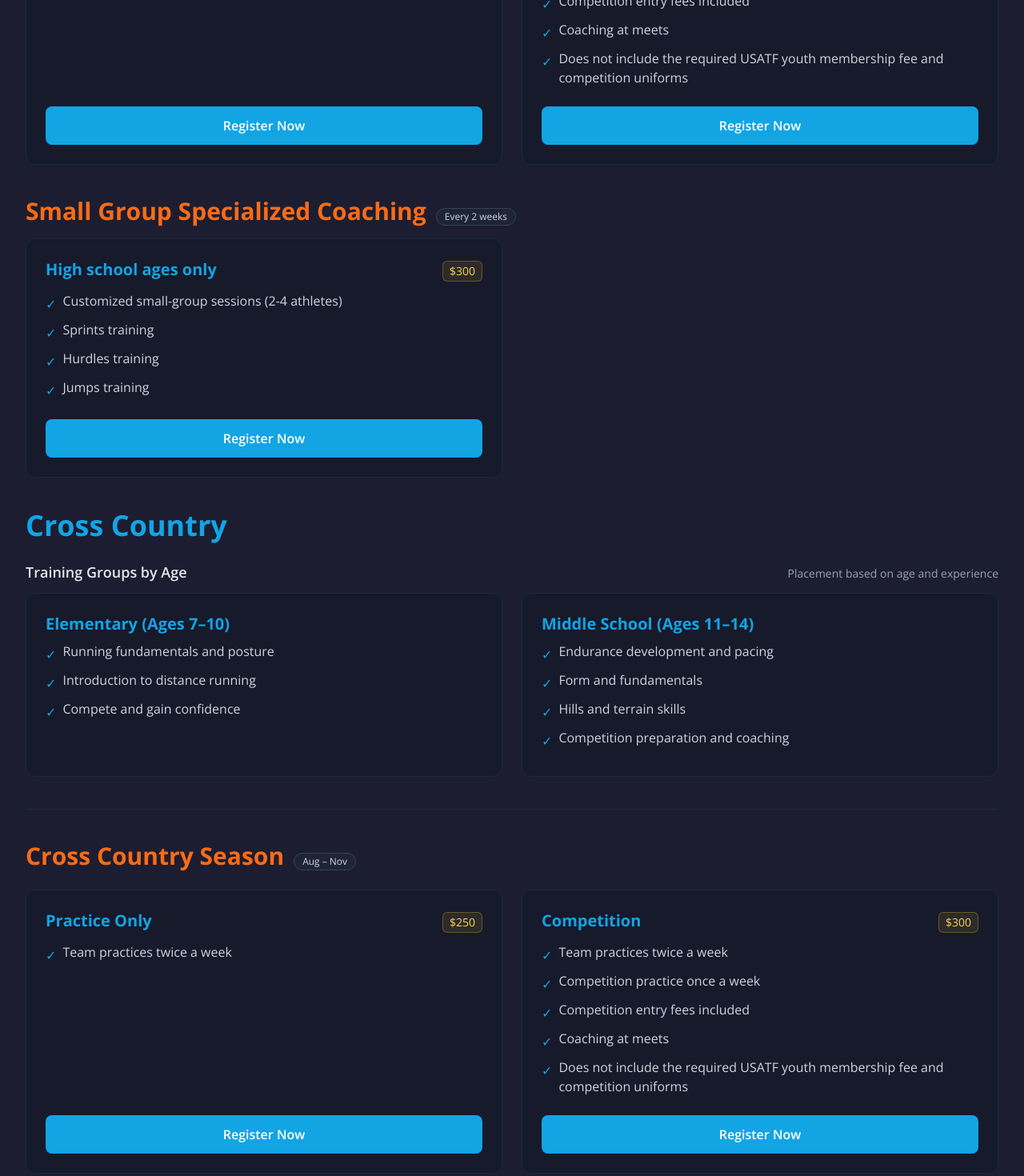
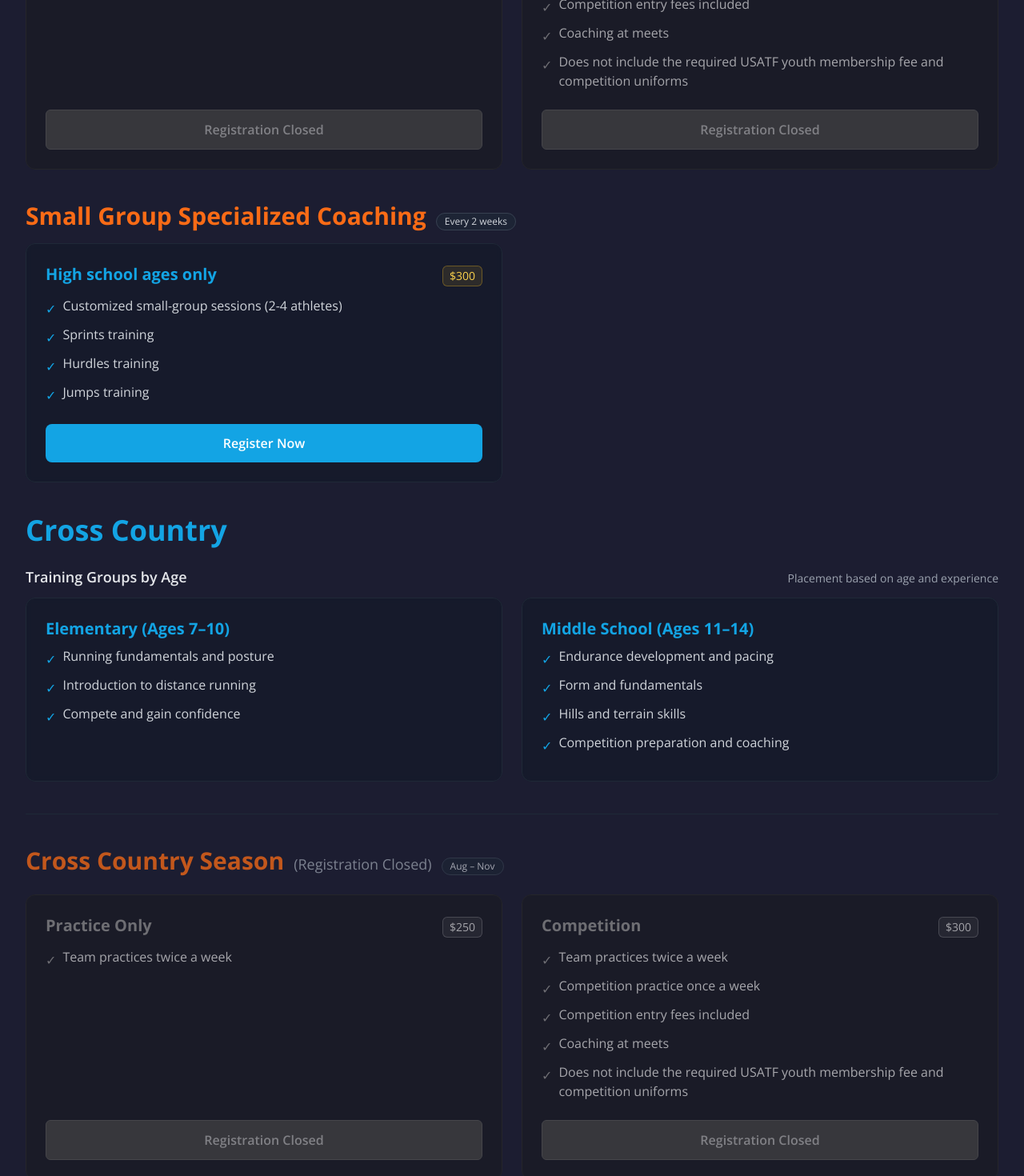
Before and after one commit to flores8/roadrunners, a Next.js app: page / in a window 1280 px wide. Shown: the part 2600-4070 px from the top of the page at 80% size. Built offline with nearby package versions, Linux system fonts and the light colour scheme.

Commit message:
only show programs that are available to register and make others closed

```diff
--- a/components/Programs.tsx
+++ b/components/Programs.tsx
@@ -60,10 +60,15 @@ export default function Programs() {
 
           {/* Seasons */}
           <div className="space-y-10">
-            {programs.track.seasons?.map((season, seasonIndex) => (
-              <div key={`season-${seasonIndex}`} className="animate-slide-up" style={{ animationDelay: `${seasonIndex * 100}ms` }}>
+            {programs.track.seasons?.map((season, seasonIndex) => {
+              const isActive = (season as any).active !== false;
+              return (
+                <div key={`season-${seasonIndex}`} className={`animate-slide-up ${!isActive ? 'opacity-75' : ''}`} style={{ animationDelay: `${seasonIndex * 100}ms` }}>
                   <div className="mb-4 flex items-baseline gap-3">
-                  <h4 className="text-2xl md:text-3xl font-bold text-accent-orange">{season.name}</h4>
+                    <h4 className="text-2xl md:text-3xl font-bold text-accent-orange">
+                      {season.name}
+                      {!isActive && <span className="ml-3 text-lg font-normal text-gray-400">(Registration Closed)</span>}
+                    </h4>
                     <span className="inline-flex items-center rounded-full border border-gray-700 bg-gray-800/60 px-2.5 py-0.5 text-xs text-gray-300">{season.dates}</span>
                   </div>
 
@@ -72,7 +77,7 @@ export default function Programs() {
                     {season.plans.map((plan, planIndex) => (
                       <div
                         key={`season-${seasonIndex}-plan-${planIndex}`}
-                      className="card hover:transform hover:-translate-y-2 transition-all duration-300"
+                        className={`card transition-all duration-300 ${isActive ? 'hover:transform hover:-translate-y-2' : 'grayscale'}`}
                       >
                         <div className="flex flex-col h-full">
                           <div className="mb-3 flex items-baseline justify-between">
@@ -89,6 +94,7 @@ export default function Programs() {
                               ))}
                             </ul>
                           ) : null}
+                          {isActive ? (
                             <a
                               href={plan.registrationLink}
                               target="_blank"
@@ -98,12 +104,21 @@ export default function Programs() {
                             >
                               Register Now
                             </a>
+                          ) : (
+                            <button
+                              disabled
+                              className="w-full py-3 px-6 rounded-md bg-gray-700 text-gray-400 font-semibold cursor-not-allowed border border-gray-600"
+                            >
+                              Registration Closed
+                            </button>
+                          )}
                         </div>
                       </div>
                     ))}
                   </div>
                 </div>
-            ))}
+              );
+            })}
           </div>
         </div>
 
@@ -146,17 +161,22 @@ export default function Programs() {
           ) : null}
 
           {/* Cross Country Season(s) */}
-          {programs.crossCountry.seasons?.map((season, seasonIndex) => (
-            <div key={`xc-season-${seasonIndex}`} className="space-y-6">
+          {programs.crossCountry.seasons?.map((season, seasonIndex) => {
+            const isActive = (season as any).active !== false;
+            return (
+              <div key={`xc-season-${seasonIndex}`} className={`space-y-6 ${!isActive ? 'opacity-75' : ''}`}>
                 <div className="mb-4 flex items-baseline gap-3">
-                <h4 className="text-2xl md:text-3xl font-bold text-accent-orange">{season.name}</h4>
+                  <h4 className="text-2xl md:text-3xl font-bold text-accent-orange">
+                    {season.name}
+                    {!isActive && <span className="ml-3 text-lg font-normal text-gray-400">(Registration Closed)</span>}
+                  </h4>
                   <span className="inline-flex items-center rounded-full border border-gray-700 bg-gray-800/60 px-2.5 py-0.5 text-xs text-gray-300">{season.dates}</span>
                 </div>
                 <div className="grid grid-cols-1 md:grid-cols-2 lg:grid-cols-2 xl:grid-cols-2 gap-6">
                   {season.plans.map((plan, planIndex) => (
                     <div
                       key={`xc-season-${seasonIndex}-plan-${planIndex}`}
-                    className="card hover:transform hover:-translate-y-2 transition-all duration-300"
+                      className={`card transition-all duration-300 ${isActive ? 'hover:transform hover:-translate-y-2' : 'grayscale'}`}
                     >
                       <div className="flex flex-col h-full">
                         <div className="mb-3 flex items-baseline justify-between">
@@ -173,6 +193,7 @@ export default function Programs() {
                             ))}
                           </ul>
                         ) : null}
+                        {isActive ? (
                           <a
                             href={plan.registrationLink}
                             target="_blank"
@@ -182,12 +203,21 @@ export default function Programs() {
                           >
                             Register Now
                           </a>
+                        ) : (
+                          <button
+                            disabled
+                            className="w-full py-3 px-6 rounded-md bg-gray-700 text-gray-400 font-semibold cursor-not-allowed border border-gray-600"
+                          >
+                            Registration Closed
+                          </button>
+                        )}
                       </div>
                     </div>
                   ))}
                 </div>
               </div>
-          ))}
+            );
+          })}
         </div>
       </div>
     </section>
--- a/lib/content.ts
+++ b/lib/content.ts
@@ -30,6 +30,7 @@ export const siteContent = {
       title: "Track & Field",
       seasons: [
         {
+          active: false,
           name: "Season 1",
           dates: "Feb 1 – Apr 26",
           plans: [
@@ -90,6 +91,7 @@ export const siteContent = {
           ],
         },
         {
+          active: false,
           name: "Season 2",
           dates: "May 26 – Jun 31",
           plans: [
@@ -110,6 +112,7 @@ export const siteContent = {
                 "Competition entry fees included",
                 "Coaching at meets",
                 "Does not include the required USATF youth membership fee and competition uniforms",
+                // https://www.usatf.org/home-normal/top-utility-nav-content/membership/individual-youth-membership
               ],
               registrationLink: "https://ovroadrunners.cheddarup.com", // Cheddar Up portal
             },
@@ -171,6 +174,7 @@ export const siteContent = {
           ],
         },
         {
+          active: true,
           name: "Small Group Specialized Coaching",
           dates: "Every 2 weeks",
           plans: [
@@ -233,11 +237,16 @@ export const siteContent = {
           ],
         },
       ],
+      emptyState: {
+        title: "Registration Closed",
+        message: "We are currently out of season. Please check back later for upcoming programs.",
+      },
     },
     crossCountry: {
       title: "Cross Country",
       seasons: [
         {
+          active: false,
           name: "Cross Country Season",
           dates: "Aug – Nov",
           plans: [
@@ -294,7 +303,7 @@ export const siteContent = {
       {
         icon: "🏃‍♂️", // Can be replaced with actual icon component
         title: "Expert Coaching",
-        description: "USATF certified coaches with competitive backgrounds",
+        description: "USATF certified coaches with years of coaching experience",
       },
       {
         icon: "⚡", // Can be replaced with actual icon component
@@ -317,37 +326,37 @@ export const siteContent = {
   // Schedule Section
   schedule: {
     title: "Weekly Schedule",
-    subtitle: "Training sessions at City Track Stadium",
+    subtitle: "Training sessions to make you faster",
     sessions: [
       {
         day: "Monday",
-        time: "4:00 PM - 6:00 PM",
-        groups: "All Groups",
-        focus: "Speed Development",
+        time: "5:45 PM - 7:00 PM",
+        groups: "Practice",
       },
       {
         day: "Tuesday",
-        time: "4:00 PM - 5:30 PM",
-        groups: "Elementary & Middle School",
-        focus: "Technique Work",
+        time: "On your own",
+        groups: "",
       },
       {
         day: "Wednesday",
-        time: "4:00 PM - 6:00 PM",
-        groups: "All Groups",
-        focus: "Endurance Training",
+        time: "5:45 PM - 7:00 PM",
+        groups: "Competitive Only Practice",
       },
       {
         day: "Thursday",
-        time: "4:00 PM - 5:30 PM",
-        groups: "High School Only",
-        focus: "Event Specific",
+        time: "5:45 PM - 7:00 PM",
+        groups: "Practice",
+      },
+      {
+        day: "Friday",
+        time: "On your own",
+        groups: "",
       },
       {
         day: "Saturday",
-        time: "9:00 AM - 11:00 AM",
-        groups: "All Groups",
-        focus: "Competition Prep",
+        time: "To be announced",
+        groups: "Track meets",
       },
     ],
   },
@@ -386,10 +395,10 @@ export const siteContent = {
 
   // Testimonials Section
   testimonials: {
-    title: "What Parents & Athletes Say",
+    title: "About the Oro Valley Roadrunners",
     list: [
       {
-        quote: "My daughter's confidence and speed have improved dramatically. The coaches truly care about each athlete's development.",
+        quote: "The Oro Valley Roadrunners are a dedicated cross country and track & field club, bringing together athletes of all ages and skill levels who share a passion for running, jumping, and throwing. Founded to give the Oro Valley community a place to train, compete, and grow, our club offers a supportive environment where athletes can push their limits, set new goals, and develop a lifelong love for the sport. We believe that success in track and cross country comes from hard work, resilience, and a strong team spirit.",
         author: "Jennifer M.",
         role: "Parent",
       },
@@ -412,41 +421,39 @@ export const siteContent = {
     list: [
       {
         question: "What equipment does my child need?",
-        answer: "Athletes need running shoes (spikes optional), water bottle, and comfortable athletic clothing. We provide all training equipment.",
+        answer: "For cross country, a good pair of running shoes and a water bottle are the essentials. For track and field, athletes may eventually benefit from event-specific shoes (like spikes), but these are not required for beginners. Comfortable athletic clothing is recommended. We’ll provide guidance on any additional gear as your child progresses.",
       },
       {
         question: "Do you offer financial aid?",
-        answer: "Yes! We believe every child deserves access to quality training. Apply for our scholarship program.",
-        linkText: "Apply for Financial Aid",
-        link: "https://roadrunners-track.cheddarup.com/financial-aid", // Replace with actual link
+        answer: "Yes. We believe every child should have the opportunity to participate in running. If cost is a barrier, please reach out to us. We have financial aid options and can work with families on a case-by-case basis.", // Replace with actual link
       },
       {
         question: "Can my child try a practice before committing?",
-        answer: "Absolutely! We offer a free trial practice for all new athletes. Sign up on our website or contact us directly.",
+        answer: "Absolutely! We welcome new athletes to come try one practice for free. It’s a great way to see if Roadrunners is a good fit before registering.",
       },
       {
         question: "What if my child has never done track before?",
-        answer: "No problem! We welcome athletes of all skill levels. Our coaches will assess your child and place them in the appropriate training group.",
+        answer: "No experience is required! Many of our athletes start with little or no background in track or cross country. Our coaches teach the fundamentals in a positive, supportive environment where kids can grow at their own pace.",
       },
       {
         question: "Do you compete in meets?",
-        answer: "Yes, we participate in local and regional track meets throughout the season. Competition is optional but encouraged for athlete development.",
+        answer: "Yes. Our athletes have the option to participate in local and regional meets during the season. Meets are a fun way to test progress, build team spirit, and celebrate hard work—but participation is encouraged, not required.",
       },
       {
         question: "What's your weather policy?",
-        answer: "We train rain or shine! Practice is only cancelled for lightning or extreme weather. Updates are sent via email and posted on Instagram.",
+        answer: "Safety comes first. Practices may be delayed, shortened, or canceled in cases of lightning, heavy rain, extreme heat, or poor air quality. Updates are sent promptly through our TeamReach communication app so families are always informed.",
       },
     ],
   },
 
   // Location & Contact Section
   location: {
-    title: "Location & Contact",
-    subtitle: "Find us at City Track Stadium",
+    title: "Contact Us",
+    subtitle: "Reach out and get in touch with us",
     address: "123 Stadium Way, Runner City, RC 12345",
     mapLink: "https://maps.google.com/?q=City+Track+Stadium", // Replace with actual Google Maps link
-    email: "info@roadrunnerstrack.club", // Replace with actual email
-    phone: "(555) 123-4567", // Replace with actual phone
+    email: "ovroadrunners@gmail.com", // Replace with actual email
+    phone: "(555) 123-4567", // put Leslie's phone number in here // Replace with actual phone
     instagram: "@roadrunnerstrack", // Replace with actual Instagram handle
     instagramLink: "https://instagram.com/roadrunnerstrack", // Replace with actual link
   },
```
Also changed, not shown: components/Schedule.tsx (+2 -5 lines). Lines whose indentation alone changed are shown as unchanged.
